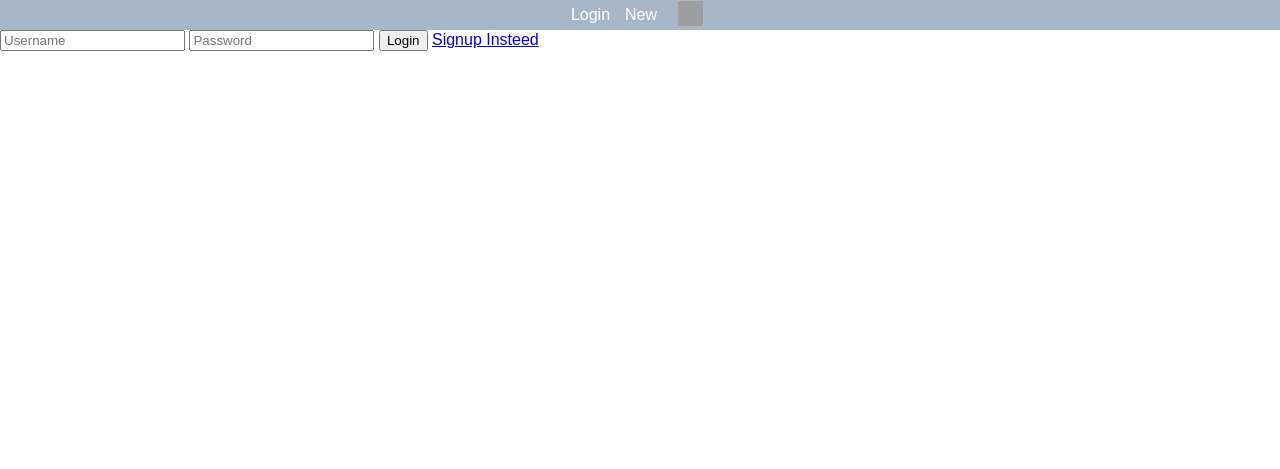
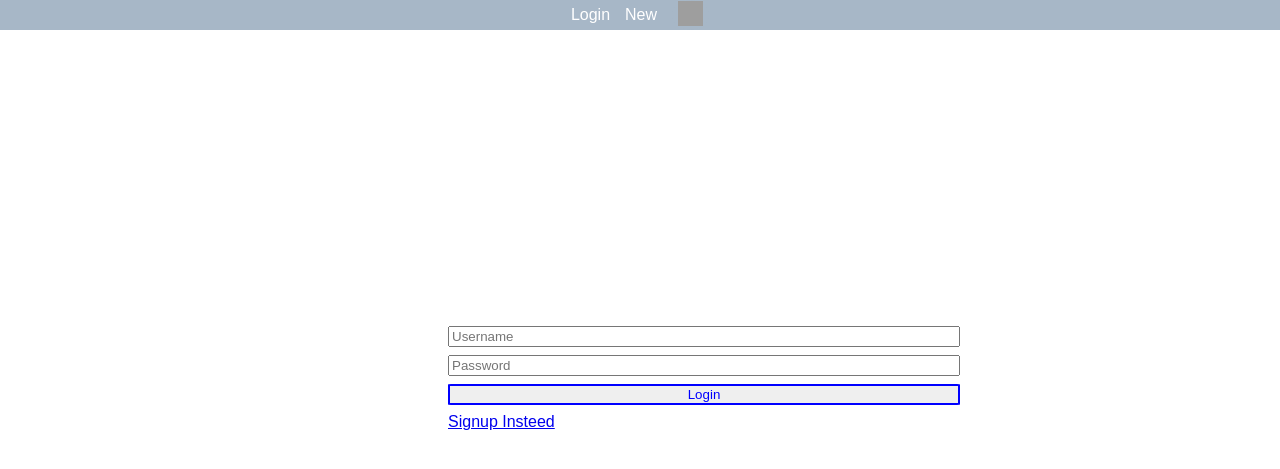
Before and after one commit to RohitSingh-04/NoteShare, a Django app: page /login/ in a window 1280 px wide. Shown: the top 469 px of the page. Run offline with Django 5.2, Linux system fonts and the light colour scheme; grey boxes are pictures that could not be loaded.

Commit message:
UI enhancements

```diff
--- a/sharenotes/static/css/nav.css
+++ b/sharenotes/static/css/nav.css
@@ -24,3 +24,11 @@ nav div button {
     border: #A7B7C7;
     border-radius: 50%;
 }
+
+.login-button:hover{
+    color: blue;
+}
+
+.logout-button:hover{
+    color: red;
+}
--- a/sharenotes/templates/base.html
+++ b/sharenotes/templates/base.html
@@ -33,9 +33,9 @@
         <nav>
             <div>
                 {% if request.user.is_authenticated %}
-                    <a href="/logout/">Logout</a>
+                    <a href="/logout/" class="logout-button">Logout</a>
                 {% else %}
-                    <a href="/login/">Login</a>
+                    <a href="/login/" class="login-button">Login</a>
                 {% endif %}
 
 
--- a/sharenotes/templates/login.html
+++ b/sharenotes/templates/login.html
@@ -1,18 +1,42 @@
 {% extends 'base.html' %}
 
-    {% block page_heads %}
+    {% block heads %}
+    <style>
+        .login-form{
+            display: flex;
+            flex-direction: column;
+            width: 40%;
+            margin-left: 35vw;
+            margin-top: 37vh;
+        }
 
+        .mb-2{
+            margin-bottom: 1vh;
+        }
 
-    {% endblock page_heads %}
+        .form-login-button{
+            color: blue;
+            border: 2px solid blue;
+            cursor: pointer;
+            border-radius: 2%;
+        }
+
+        .form-login-button:hover{
+            background-color: blue;
+            color: whitesmoke;
+        }
+
+    </style>
+    {% endblock heads %}
 
     {% block content %}
 
-    <form action="/login/" method="post">
+    <form action="/login/" method="post" class = "login-form">
         {% csrf_token %}
-        <input type="text" name="username" placeholder="Username" required>
-        <input type="password" name="password" placeholder="Password" required>
-        <input type="submit" value="Login">
-        <a href="/register">Signup Insteed</a>
+        <input type="text" name="username" placeholder="Username" class="mb-2" required>
+        <input type="password" name="password" placeholder="Password" class="mb-2" required>
+        <input type="submit" value="Login" class="mb-2 form-login-button">
+        <a href="/register" class="mb-2">Signup Insteed</a>
     </form>
 
     {% endblock content %}
--- a/sharenotes/templates/profile.html
+++ b/sharenotes/templates/profile.html
@@ -1,8 +1,8 @@
 {% extends 'base.html' %}
 
-{% block page_heads %}
+{% block heads %}
 
-{% endblock page_heads %}
+{% endblock heads %}
 
 {% block content %}
     <div class="profile-container">
--- a/sharenotes/templates/register.html
+++ b/sharenotes/templates/register.html
@@ -1,8 +1,8 @@
 {% extends 'base.html' %}
 
-{% block page_heads %}
+{% block heads %}
 
-{% endblock page_heads %}
+{% endblock heads %}
 
 {% block content %}
 
```
Also changed, not shown: db.sqlite3.
